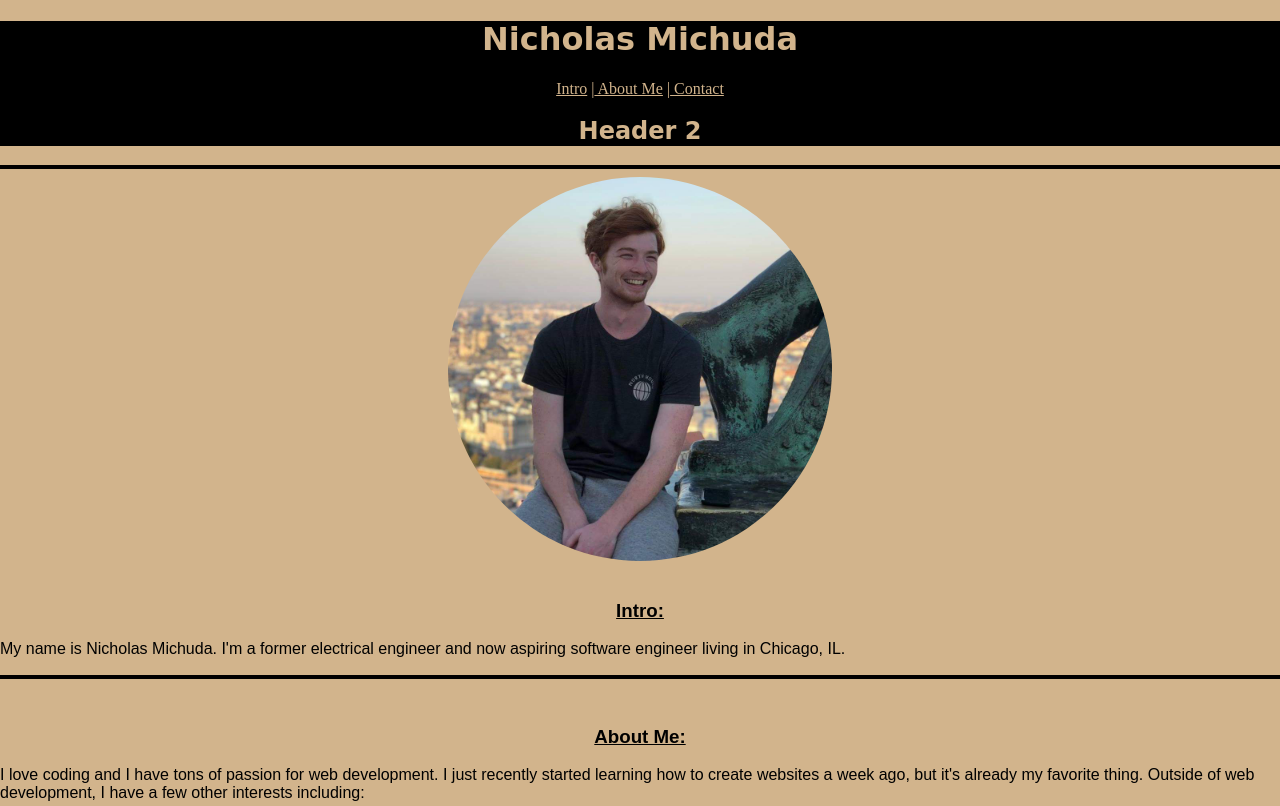
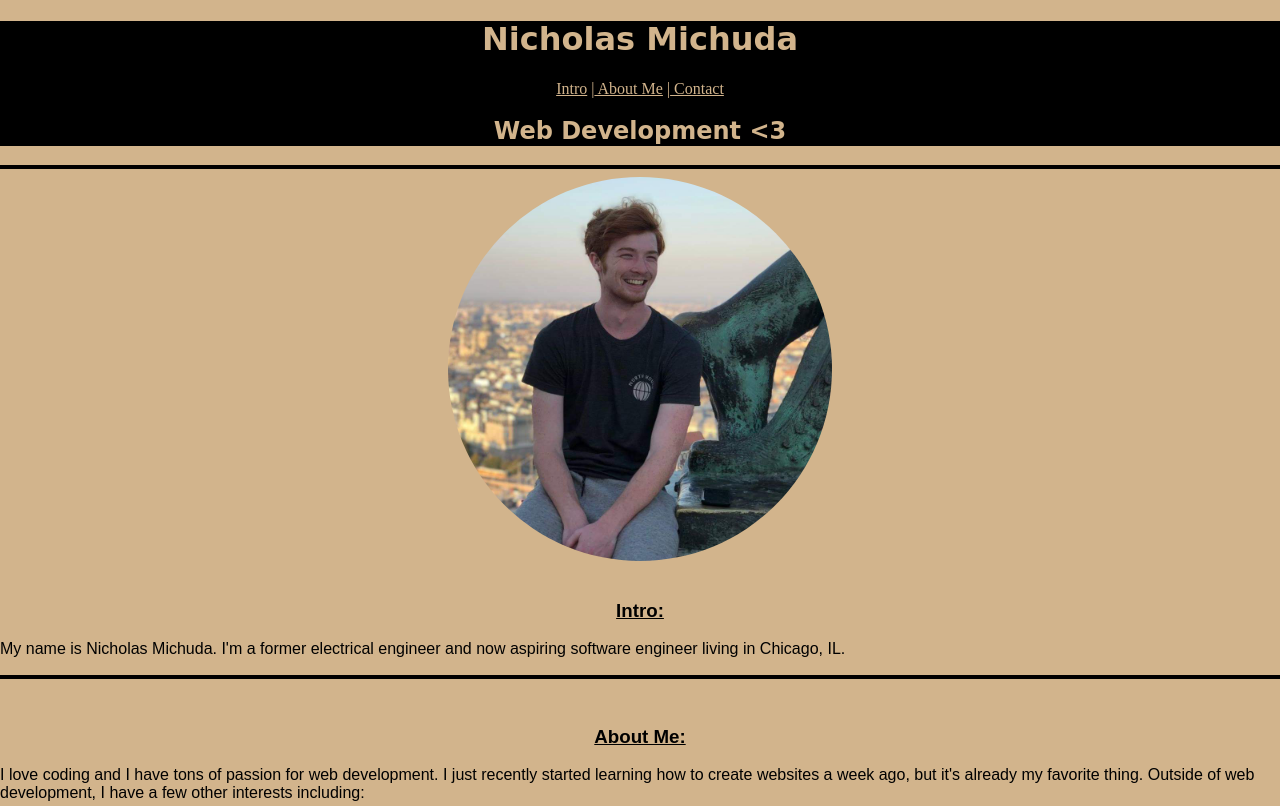
Before and after one commit to nmichuda/About-Me, a plain HTML site: page AboutMe-WebPage/MyFirstWebPage/index.html in a window 1280 px wide. Shown: the top 806 px of the page. Drawn offline with nearby package versions, Linux system fonts and the light colour scheme.

Commit message:
Add files via upload

```diff
--- a/AboutMe-WebPage/MyFirstWebPage/index.html
+++ b/AboutMe-WebPage/MyFirstWebPage/index.html
@@ -16,7 +16,7 @@
     <nav>
       <a href = #intro> Intro</a> |<a href = #about> About Me</a> |<a href = #contact> Contact</a>
     </nav>
-    <h2>Header 2</h2>
+    <h2>Web Development <3</h2>
   </header>
   <hr>
   <main>
```
